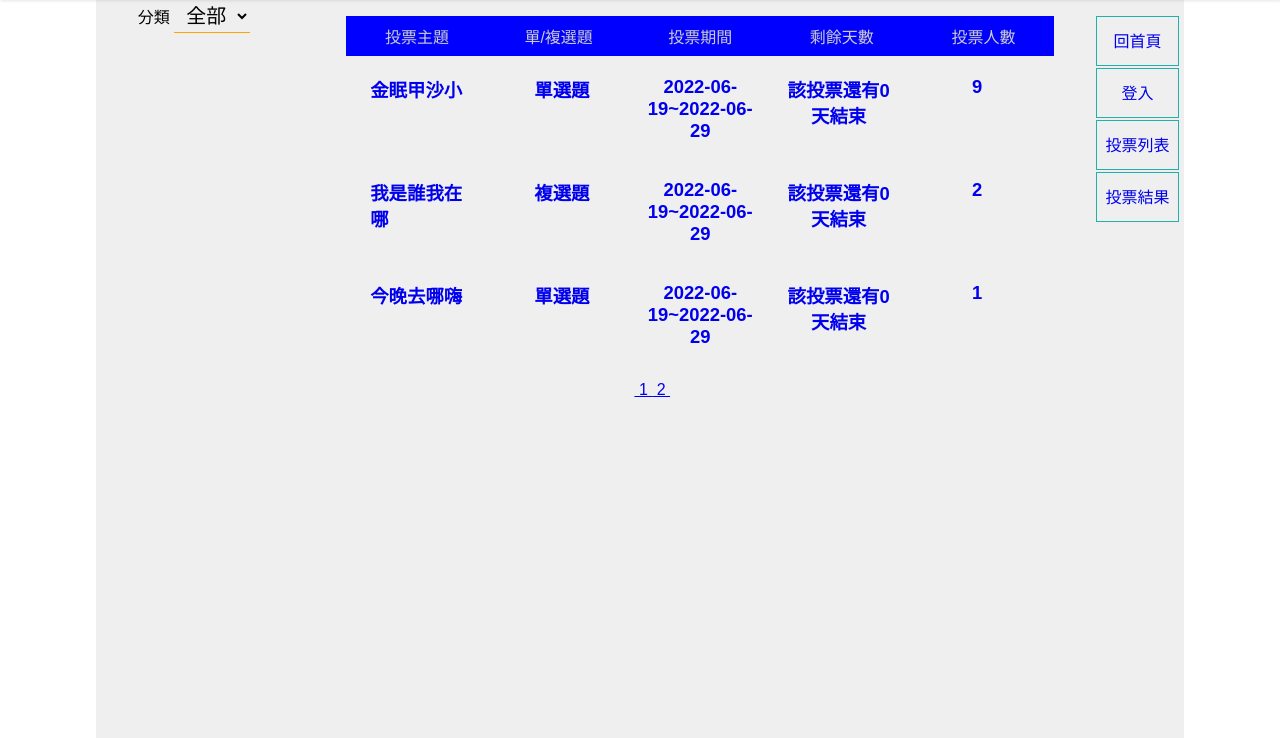
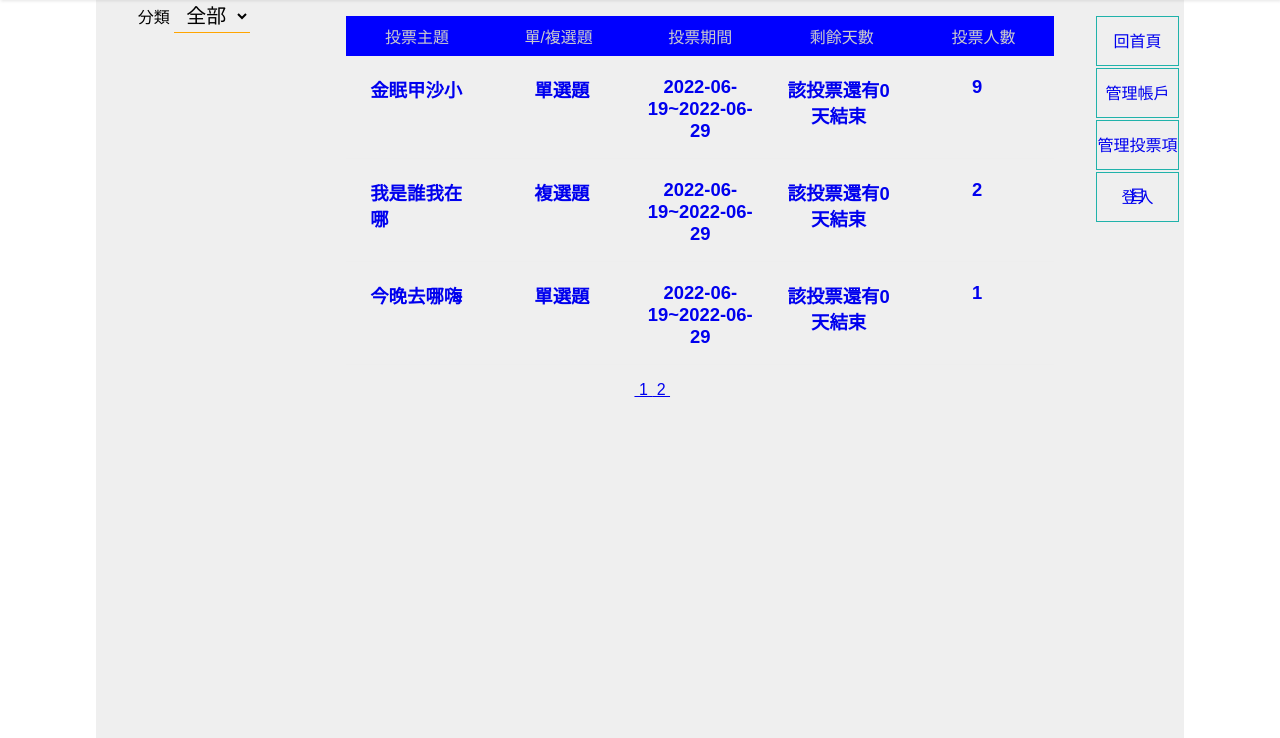
Before and after one commit to POPOB2/vote, a PHP site: page / in a window 1280 px wide. Shown: the part 150-888 px from the top of the page. Run offline with PHP 8.4, Linux system fonts and the light colour scheme; data comes from the database, SQL or seed files in the repository.

Commit message:
前台選單列表

```diff
--- a/layout/front_nav.php
+++ b/layout/front_nav.php
@@ -3,15 +3,18 @@
 <!-- 前台用的按紐 -->
 <?php
 include_once "./api/base.php";
-$SES=session_destroy();
 ?>
 <nav>
     <a href="index.php">回首頁</a>
+    <!-- <a href="index.php">投票列表</a> -->
+    <!-- <a href="index.php">投票結果</a> -->
+    <a href="member_center.php">管理帳戶</a>
+    <a href="back.php">管理投票項目</a>
 
     <?php
     if(isset($_SESSION['user'])){
     ?>
-        <a href="login.php" onclick="<?=$SES;?>">登出</a>
+    <a href="./api/logout.php">登出</a>
     <?php
     }else{
     ?>
@@ -19,9 +22,4 @@ $SES=session_destroy();
     <?php
     }
     ?>
-
-        <a href="index.php">投票列表</a>
-        <a href="index.php">投票結果</a>
 </nav>
-
-</nav>
```
Lines whose indentation alone changed are shown as unchanged.
